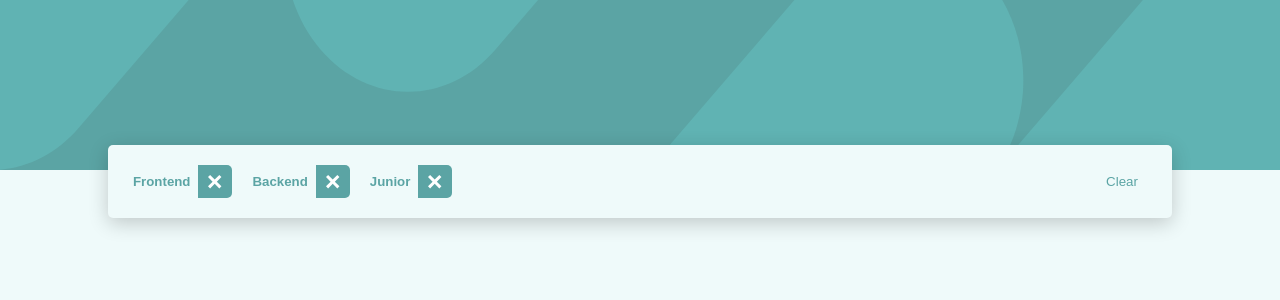
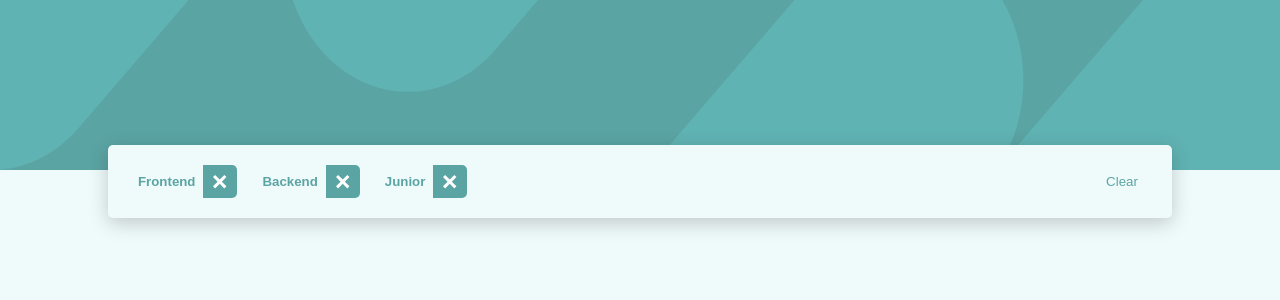
Before and after one commit to Halke/job-listings, a React (Create React App) app: page / in a window 1280 px wide. Shown: the top 300 px of the page. Built offline with nearby package versions, Linux system fonts and the light colour scheme.

Commit message:
Added bg color to every tag

```diff
--- a/src/components/TagsBar/Tag/Tag.css
+++ b/src/components/TagsBar/Tag/Tag.css
@@ -2,6 +2,10 @@
   display: flex;
   align-items: center;
   margin: 5px 15px 5px 5px;
+  padding-left: 5px;
+  background-color: var(--tags-light_gray);
+  border-top-left-radius: 5px;
+  border-bottom-left-radius: 5px;
 }
 
 .tag__title {
```
